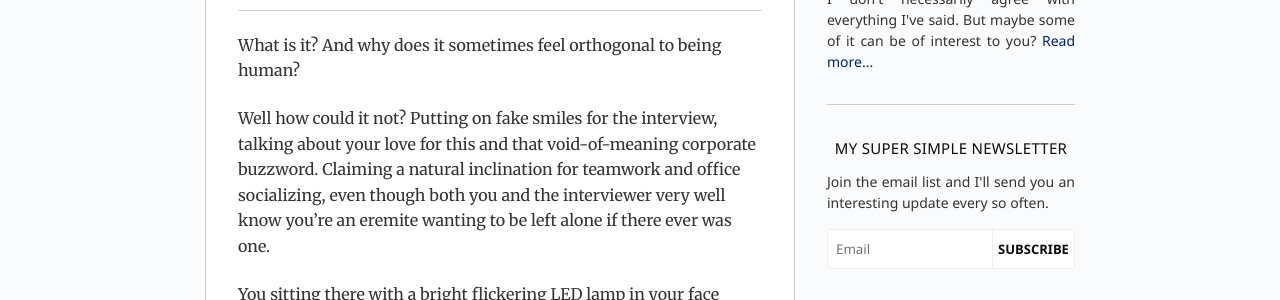
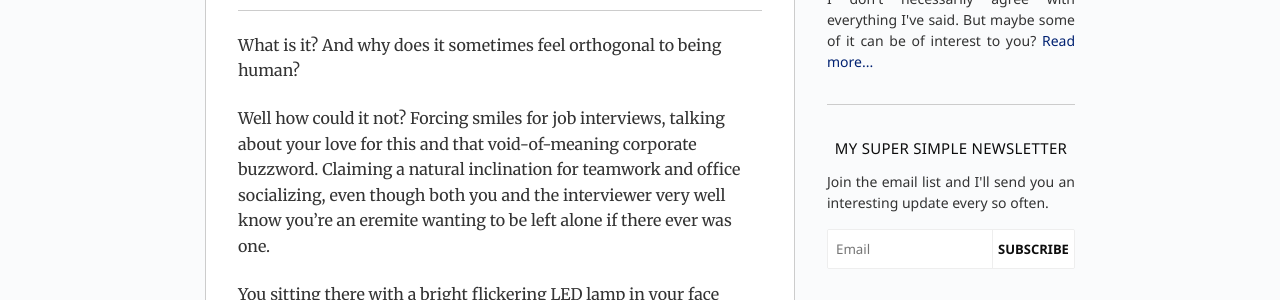
Before and after one commit to gdbroman/broman.blog, a Jekyll site: the page built from _posts/2020/2020-08-13-on-being-employable.md, in a window 1280 px wide. Shown: the part 516-816 px from the top of the page. Built offline with Jekyll 4.4.1, drawn with Linux system fonts in a browser that asks for light colours.

Commit message:
revision

```diff
--- a/_posts/2020/2020-08-13-on-being-employable.md
+++ b/_posts/2020/2020-08-13-on-being-employable.md
@@ -5,7 +5,7 @@
 
 What is it? And why does it sometimes feel orthogonal to being human?
 
-Well how could it not? Putting on fake smiles for the interview, talking about your love for this and that void-of-meaning corporate buzzword. Claiming a natural inclination for teamwork and office socializing, even though both you and the interviewer very well know you’re an eremite wanting to be left alone if there ever was one.
+Well how could it not? Forcing smiles for job interviews, talking about your love for this and that void-of-meaning corporate buzzword. Claiming a natural inclination for teamwork and office socializing, even though both you and the interviewer very well know you’re an eremite wanting to be left alone if there ever was one.
 
 You sitting there with a bright flickering LED lamp in your face thinking, _is this what we’re supposed to do? Is this humanity at its peak: Sitting inside rectangular shaped cement blocks during the day’s most precious hours?_ You don’t say that of course - or that would be _“unprofessional”_. Instead you go on about how you, as an [insert bullshit corporate title here] _love_ what you do (even though you never use that word even for your family members), how you’re always on time and do not shy away from working hard (sort of implicitly communicating that you indeed will do as you’re told and be an office slave from nine to five every weekday and maybe even on the weekends).
 
```
